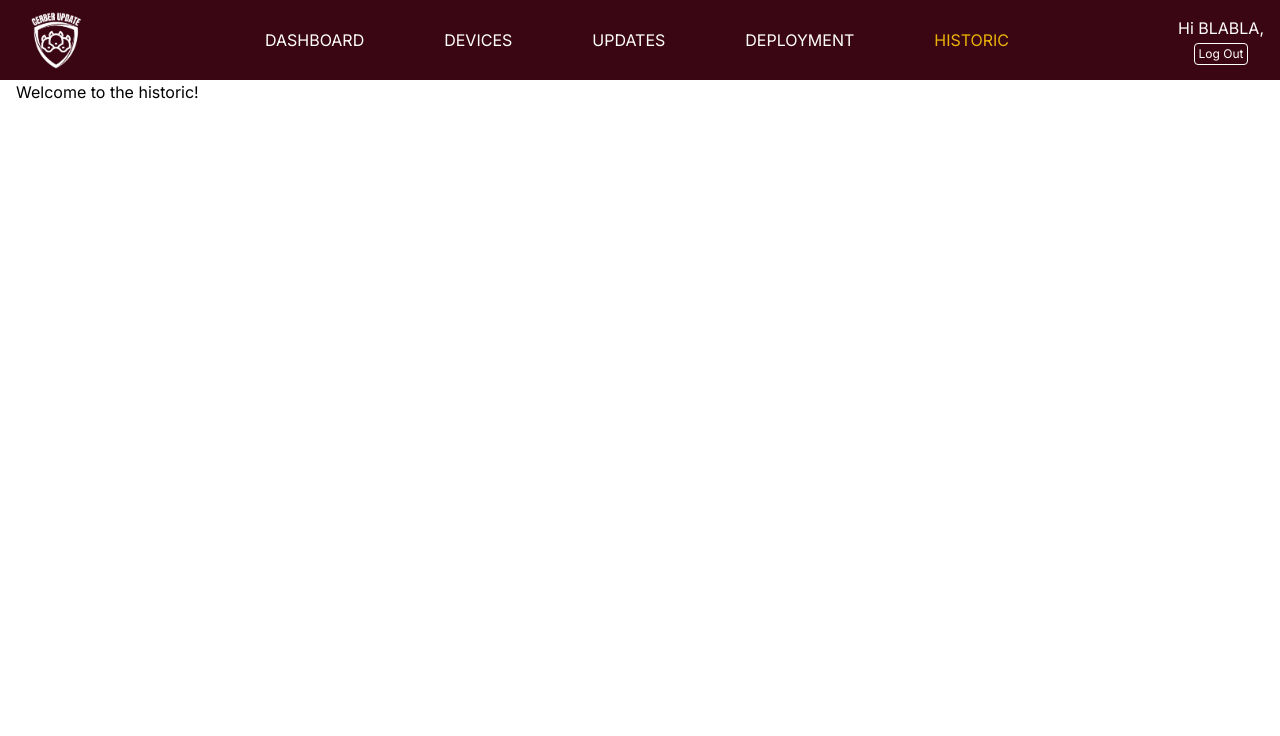
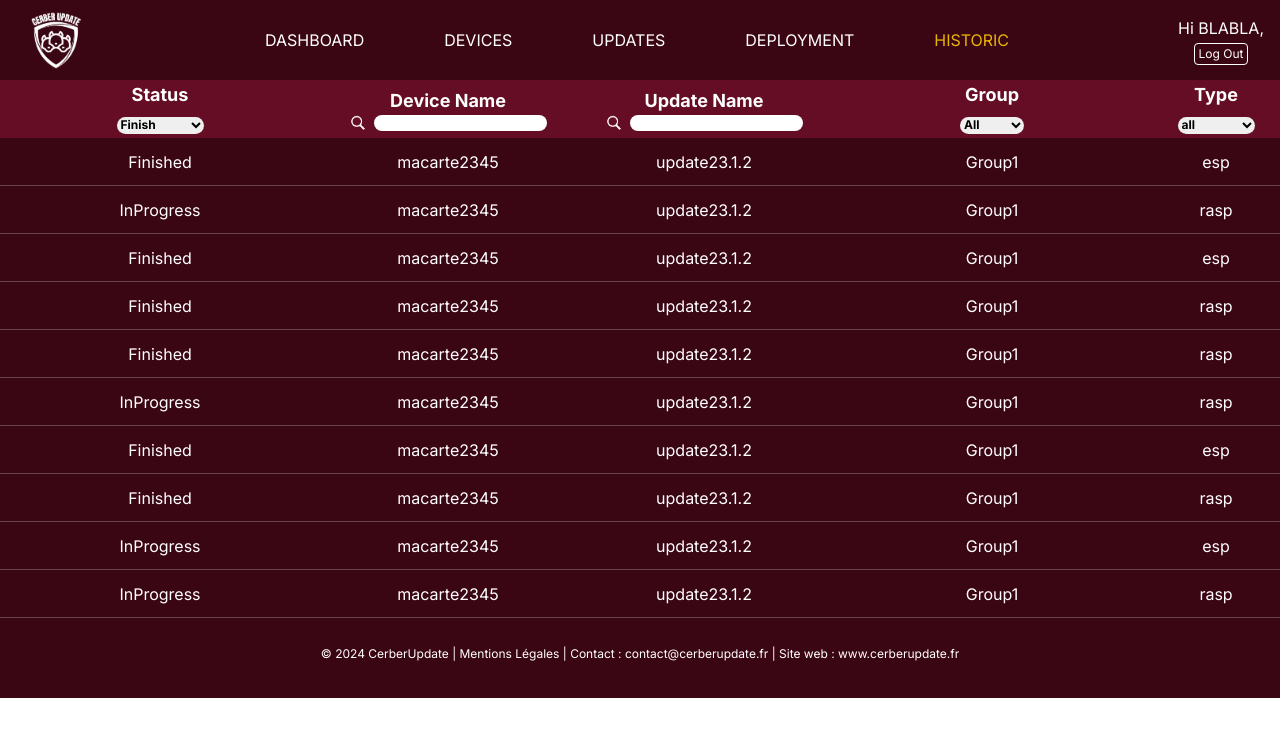
Before and after one commit to benjaminbaret/cerber-web-app, a Next.js app: page /historic in a window 1280 px wide. Shown: the top 736 px of the page. Built offline with nearby package versions, Linux system fonts and the light colour scheme.

Commit message:
historic page

```diff
--- a/app/historic/page.tsx
+++ b/app/historic/page.tsx
@@ -1,12 +1,181 @@
+"use client"
 import Navbar from "../component/header/navbar";
+import React, { useEffect, useState } from 'react';
+import Footer from "../component/footer/footer";
 
+const changeStatus = () => {
+    const inputElement = document.getElementById('searchInputStatus') as HTMLInputElement;
+    if (inputElement) {
+        const inputValue = inputElement.value.trim();
+        if (inputValue !== '') {
+            console.log(inputValue);
+            //faire requette sql pour mise a jour page
+            return inputValue;
+        }
+    }
+    return null;
+}
+
+const changeGroup = () => {
+    const inputElement = document.getElementById('searchInputNameID') as HTMLInputElement;
+    if (inputElement) {
+        const inputValue = inputElement.value.trim();
+        if (inputValue !== '') {
+            console.log(inputValue);
+            //faire requette sql pour mise a jour page
+            return inputValue;
+        }
+    }
+    return null;
+}
+const changeType = () => {
+    const inputElement = document.getElementById('searchInputTypeID') as HTMLInputElement;
+    if (inputElement) {
+        const inputValue = inputElement.value.trim();
+        if (inputValue !== '') {
+            console.log(inputValue);
+            //faire requette sql pour mise a jour page
+            return inputValue;
+        }
+    }
+    return null;
+}
+
+const inputSearchName = () =>{
+    const inputElement = document.getElementById('searchInputName') as HTMLInputElement;
+    if (inputElement) {
+        const inputValue = inputElement.value.trim();
+        if (inputValue !== '') {
+            console.log(inputValue);
+            inputElement.value = '';
+            //faire requette sql pour mise a jour page
+        } else {
+            console.log("La zone input est vide.");
+        }
+    }
+}
+
+const inputSearchUpdateName = () =>{
+    const inputElement = document.getElementById('searchInputNameUpdate') as HTMLInputElement;
+    if (inputElement) {
+        const inputValue = inputElement.value.trim();
+        if (inputValue !== '') {
+            console.log(inputValue);
+            inputElement.value = '';
+            //faire requette sql pour mise a jour page
+        } else {
+            console.log("La zone input est vide.");
+        }
+    }
+}
+
+
+
+
+
+
+const contenuDisplay: (tableauContenu: string[][]) => React.ReactNode = (tableauContenu) => {
+    return (
+        <tbody>
+            {tableauContenu.map((ligne, indexLigne) => (
+                <tr className="relative">
+                    <td className=" text-center className='w-1/7'">
+                        {ligne[0]}
+                    </td>
+                    <td id={"name"} className="pb-3 pt-3 flex items-center justify-center text-center w-1/7">
+                        {ligne[1]}
+                    </td>
+                    <td className="text-center className='w-1/7'">
+                        {ligne[2]}
+                    </td>
+                    <td className="text-center className='w-1/7'">
+                        {ligne[3]}
+                    </td>
+                    <td className="text-center className='w-1/7'">
+                        {ligne[4]}
+                    </td>
+                    <style jsx>{`
+                        tr::after {
+                            content: "";
+                            position: absolute;
+                            left: 0;
+                            bottom: 0;
+                            width: 100%;
+                            height: 1px;
+                            background-color: #e2e8f0;
+                            opacity: 0.28;
+                        }
+                    `}</style>
+                </tr>
+            ))}
+        </tbody>
+    );
+};
 const HistoricPage = () => {
+    const [tableauContenu, setTableauContenu] = useState<string[][]>([]);
+    useEffect(() => {
+        const lireFichier = async () => {
+            try {
+                const cheminFichier = 'file4.txt';
+                const reponse = await fetch(cheminFichier);
+                const contenuFichier = await reponse.text();
+                const lignes = contenuFichier.split('\n');
+                const nouveauTableau = lignes.map((ligne) => ligne.split(' '));
+                console.log(nouveauTableau);
+                setTableauContenu(nouveauTableau);
+            } catch (erreur) {
+                console.error('Erreur lors de la lecture du fichier :', erreur);
+            }
+        };
+        lireFichier();
+    }, []);
     return (
         <div>
             <Navbar currentPage="historic" />
-            <div className="container mx-auto px-4">
-                <h1>Welcome to the historic!</h1>
-            </div>
+            <table className="w-full bg-darkPurple text-white justify-between items-center h-full overflow-auto relative">
+                <thead className="fixed sticky top-20 w-full bg-darkPurple z-50  bg-intermediatePurple text-lg">
+                    <th key="column1" id="changeStatusID" className="w-1/4">
+                        <div>Status</div>
+                        <select onChange={changeStatus} id="searchInputStatus" className="text-black text-xs rounded-full">
+                                <option value="finish">Finish</option>
+                                <option value="progress">In Progress</option>
+                                <option value="abort">Abort</option>
+                        </select>
+                    </th>
+                    <th key="column2" className="w-1/5">
+                        <div>Device Name</div>
+                        <div className="flex items-center justify-center">
+                            <img src="loupe.png" className="h-4 mr-2" onClick={inputSearchName} />
+                            <input type="text" id="searchInputName" className="text-black text-xs rounded-full" />
+                        </div>
+                    </th>
+                    <th key="column3" className="w-1/5">
+                        <div>Update Name</div>
+                        <div className="flex items-center justify-center">
+                            <img src="loupe.png" className="h-4 mr-2" onClick={inputSearchUpdateName} />
+                            <input type="text" id="searchInputNameUpdate" className="text-black text-xs rounded-full" />
+                        </div>
+                    </th>
+                    <th key="column4" id="groupNameID" className="w-1/4">
+                        <div>Group</div>
+                        <select onChange={changeGroup} id="searchInputNameID" className="text-black text-xs rounded-full">
+                                <option value="all">All</option>
+                                <option value="2">Group2</option>
+                                <option value="3">Group3</option>
+                        </select>
+                    </th>
+                    <th key="column5" id="typeID" className="w-1/4">
+                        <div>Type</div>
+                        <select onChange={changeType} id="searchInputTypeID" className="text-black text-xs rounded-full">
+                                <option value="all">all</option>
+                                <option value="rasp">rasp3457</option>
+                                <option value="esp">esp32</option>
+                        </select>
+                    </th>
+                </thead>
+                    {contenuDisplay(tableauContenu)}
+            </table>
+            <Footer />
         </div>
     );
 };
```
Also changed, not shown: public/file4.txt (added).
